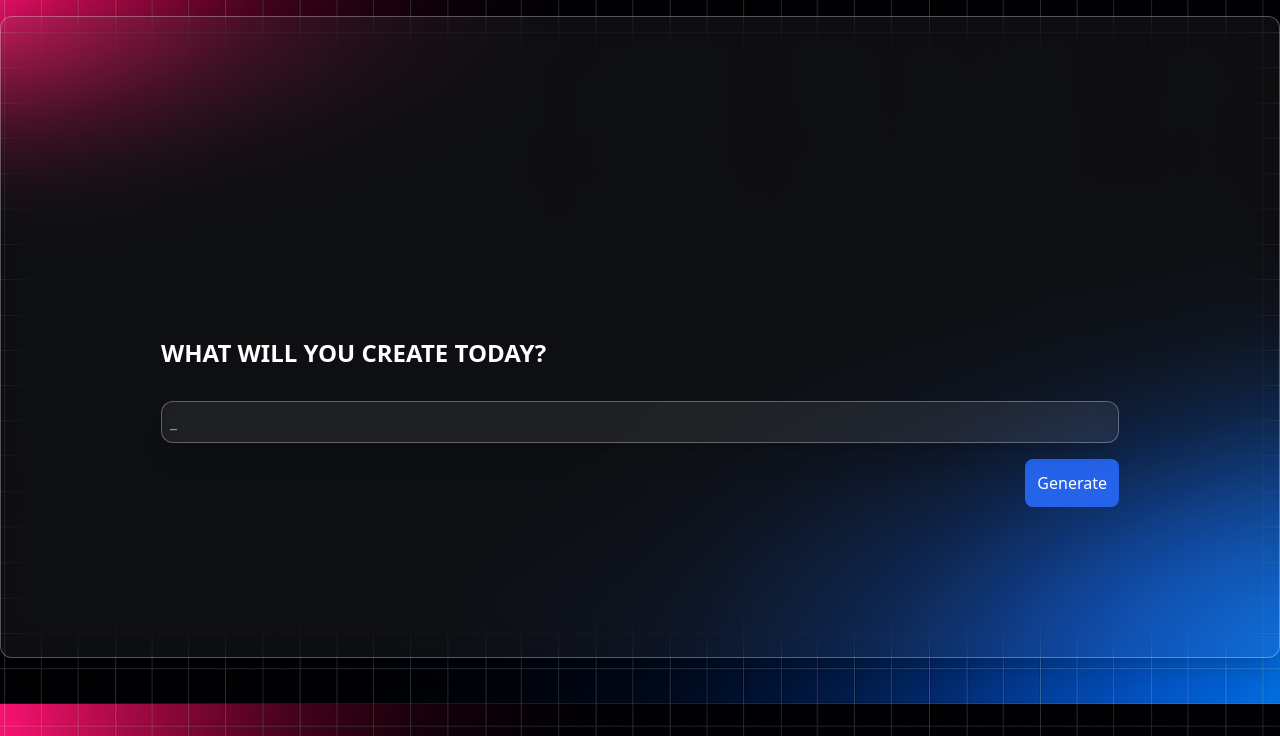
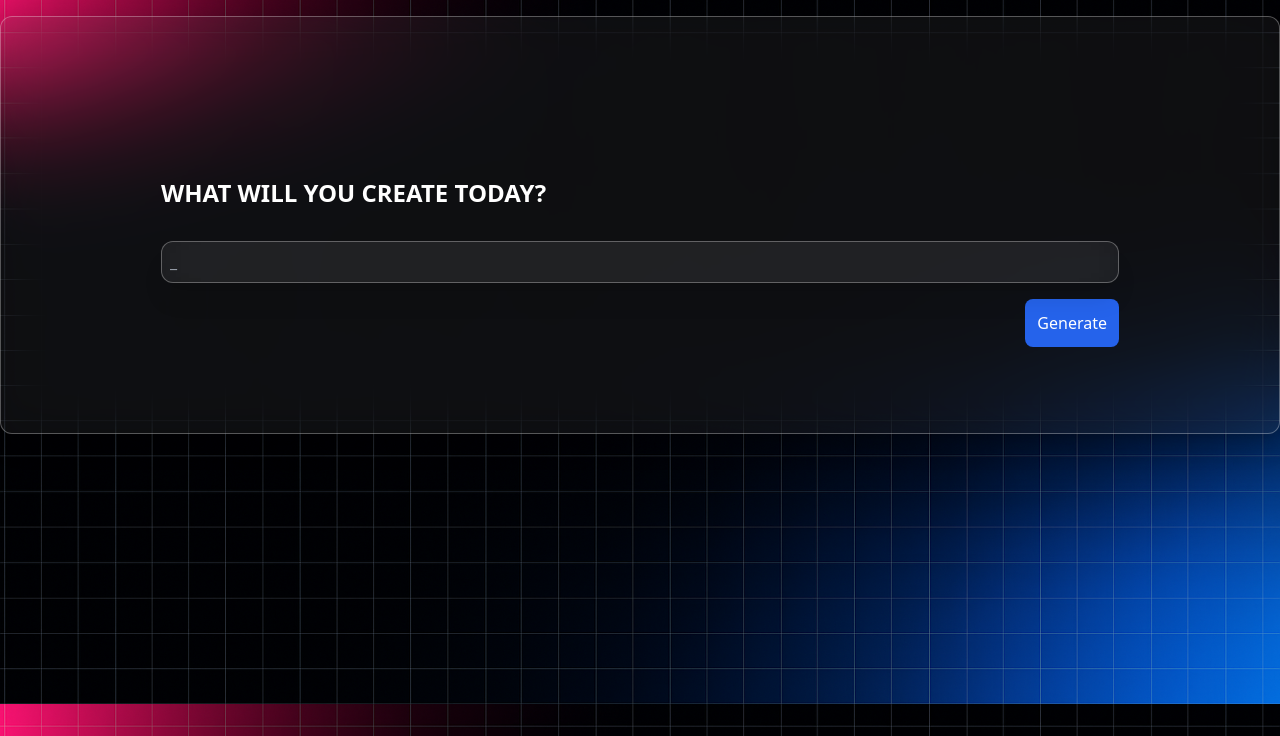
Before and after one commit to PlayTingz/Client, a Flask app: page / in a window 1280 px wide. Shown: the part 96-832 px from the top of the page. Run offline with Flask 3, Linux system fonts and the light colour scheme; some libraries are stand-ins or nearby versions.

Commit message:
adjust padding for generation container.

```diff
--- a/src/templates/welcome.html
+++ b/src/templates/welcome.html
@@ -6,7 +6,7 @@
 {% endblock %}
 
 {% block content %}
-  <section class="mx-auto max-w-7xl h-96 gap-6 pt-80 pr-40 pb-80 pl-40 backdrop-blur-xl shadow-xl bg-white/5 border border-white/30 rounded-xl">
+  <section class="mx-auto max-w-7xl h-96 gap-6 pt-40 pr-40 pb-64 pl-40 backdrop-blur-xl shadow-xl bg-white/5 border border-white/30 rounded-xl">
       <header class="mb-6">
         <h1 class="max-w-5xl h-9 gap-2.5 text-2xl font-semibold text-white">WHAT WILL YOU CREATE TODAY?</h1>
       </header>
```
